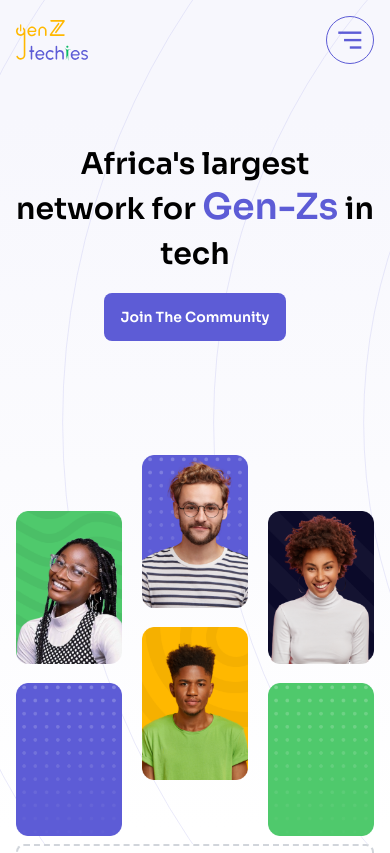
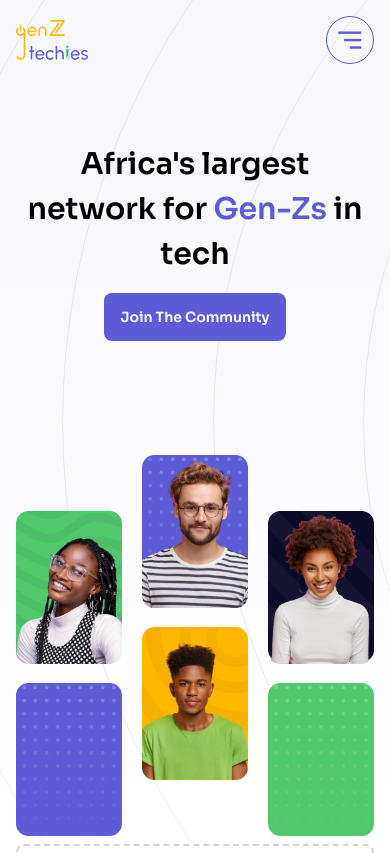
Before and after one commit to GenZtechies/gzt-web, a Next.js app: page / in a window 390 px wide. Shown: the top 853 px of the page. Built offline with nearby package versions, Linux system fonts and the light colour scheme.

Commit message:
chore: fixed text larger on mobile

```diff
--- a/pages/index.tsx
+++ b/pages/index.tsx
@@ -39,7 +39,7 @@ const Home: NextPage = () => {
                 <div className="container flex flex-col md:flex-row justify-around md:justify-between w-full min-h-[90vh]">
                     <div className="w-full md:w-1/2 flex flex-col justify-center items-center md:items-start text-center md:text-left space-y-4">
                         <p className="text-3xl md:text-5xl md:text-left font-semibold w-full md:w-4/5 text-black md:leading-normal leading-normal">
-                            {"Africa's"} largest network for <span className="text-primary text-4xl">Gen-Zs</span> in tech
+                            {"Africa's"} largest network for <span className="text-primary md:text-4xl">Gen-Zs</span> in tech
                         </p>
 
                         <button className="btn bg-primary hover:opacity-80 hover:bg-primary text-white border-none text-sm">Join the Community</button>
```
